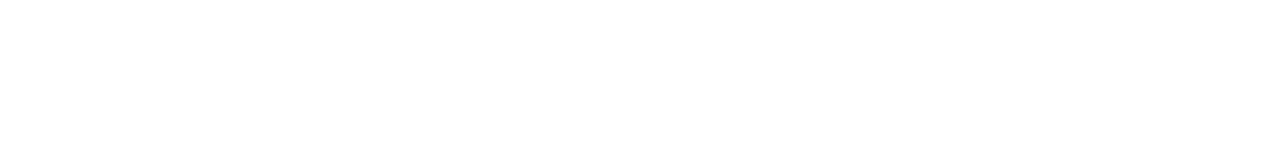
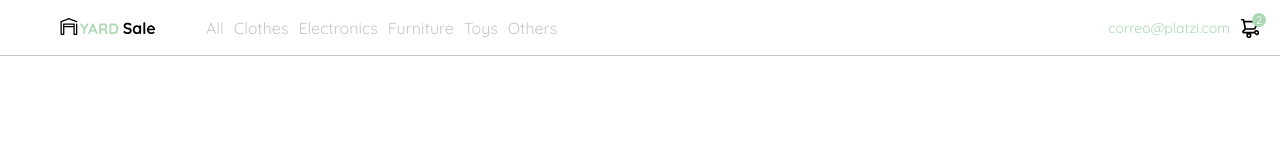
Before and after one commit to khisus19/yardSale, a plain HTML site: page shop1/clase11-nav-bar.html in a window 1280 px wide. Drawn offline with Linux system fonts and the light colour scheme.

Commit message:
Clase 11 - Navbar terminada

```diff
--- a/shop1/clase11-nav-bar.html
+++ b/shop1/clase11-nav-bar.html
@@ -0,0 +1,50 @@
+<!DOCTYPE html>
+<html lang="en">
+<head>
+    <meta charset="UTF-8">
+    <meta http-equiv="X-UA-Compatible" content="IE=edge">
+    <meta name="viewport" content="width=device-width, initial-scale=1.0">
+    <title>Clase11 - Navigation bar</title>
+    <link rel="stylesheet" href="css/style-nav-bar.css">
+    <link rel="preconnect" href="https://fonts.googleapis.com">
+    <link rel="preconnect" href="https://fonts.gstatic.com" crossorigin>
+    <link href="https://fonts.googleapis.com/css2?family=Quicksand:wght@400;500;700&display=swap" rel="stylesheet">
+</head>
+<body>
+    <header>
+        <nav>
+            <img class="nav-hamburguer" src="icons/icon_menu.svg" alt="Menu icon">
+            <div class="logo-menu_container">
+                <img class="nav-logo" src="logos/logo_yard_sale.svg" alt="">
+                <ul class="nav-list">
+                    <li>
+                        <a href="#">All</a>
+                    </li>
+                    <li>
+                        <a href="#">Clothes</a>
+                    </li>
+                    <li>
+                        <a href="#">Electronics</a>
+                    </li>
+                    <li>
+                        <a href="#">Furniture</a>
+                    </li>
+                    <li>
+                        <a href="#">Toys</a>
+                    </li>
+                    <li>
+                        <a href="#">Others</a>
+                    </li>
+                </ul>
+            </div>
+            <div class="nav-right">
+                <a href="">correo@platzi.com</a>
+                <div class="shoping-cart_container">
+                    <img class="shoping-cart" src="icons/icon_shopping_cart.svg" alt="">
+                    <span class="shoping-cart_number">2</span>
+                </div>
+            </div>
+        </nav>
+    </header>
+</body>
+</html>
--- a/shop1/css/style-nav-bar.css
+++ b/shop1/css/style-nav-bar.css
@@ -3,3 +3,102 @@
     padding: 0;
     box-sizing: border-box;
 }
+:root{
+    --white: #FFFFFF;
+    --black: #000000;
+    --dark: #232830;
+    --very-light-pink: #C7C7C7;
+    --text-input-field: #F7F7F7;
+    --hospital-green: #ACD9B2;
+    --sm: 14px;
+    --md: 16px;
+    --lg: 18px;
+}
+body {
+    margin: 0;
+    font-family: 'Quicksand', sans-serif;
+}
+
+nav {
+    width: 100%;
+    height: 56px;
+    padding: 10px 20px;
+    display: flex;
+    justify-content: space-between;
+    align-items: center;
+    border-bottom: 1px solid var(--very-light-pink);
+}
+
+.nav-hamburguer {
+    height: 18px;
+    width: 25px;
+}
+.nav-logo {
+    width: 96px;
+    height: 20px;
+    margin: 10px 40px;
+}
+.nav-list {
+    display: none;
+}
+
+/* ---- NAV RIGHT ---- */
+.nav-right a {
+    display: none;
+}
+.shoping-cart_container {
+    width: 20px;
+    height: 20px;
+    position: relative;
+}
+.shoping-cart {
+    width: 20px;
+    height: 21px;
+}
+.shoping-cart_number {
+    position: absolute;
+    width: 14px;
+    height: 14px;
+    font-size: 0.7rem;
+    top: -5px;
+    left: 12px;
+    border-radius: 50%;
+    background-color: var(--hospital-green);
+    color: var(--white);
+    display: flex;
+    justify-content: center;
+    align-items: center;
+}
+
+@media (min-width: 768px) {
+    .nav-hamburguer {
+        display: none;
+    }
+    .logo-menu_container {
+        display: flex;
+        align-items: center;
+    }
+    .nav-list {
+        list-style: none;
+        display: flex;
+    }
+    .nav-list li {
+        margin-left: 10px;
+    }
+    .nav-list li a {
+        text-decoration: none;
+        color: var(--very-light-pink);
+    }
+    .nav-right {
+        display: flex;
+        align-items: center;
+    }
+    .nav-right a {
+        display: block;
+        margin-right: 10px;
+        text-decoration: none;
+        color: var(--hospital-green);
+        font-size: var(--sm);
+    }
+
+}
```
